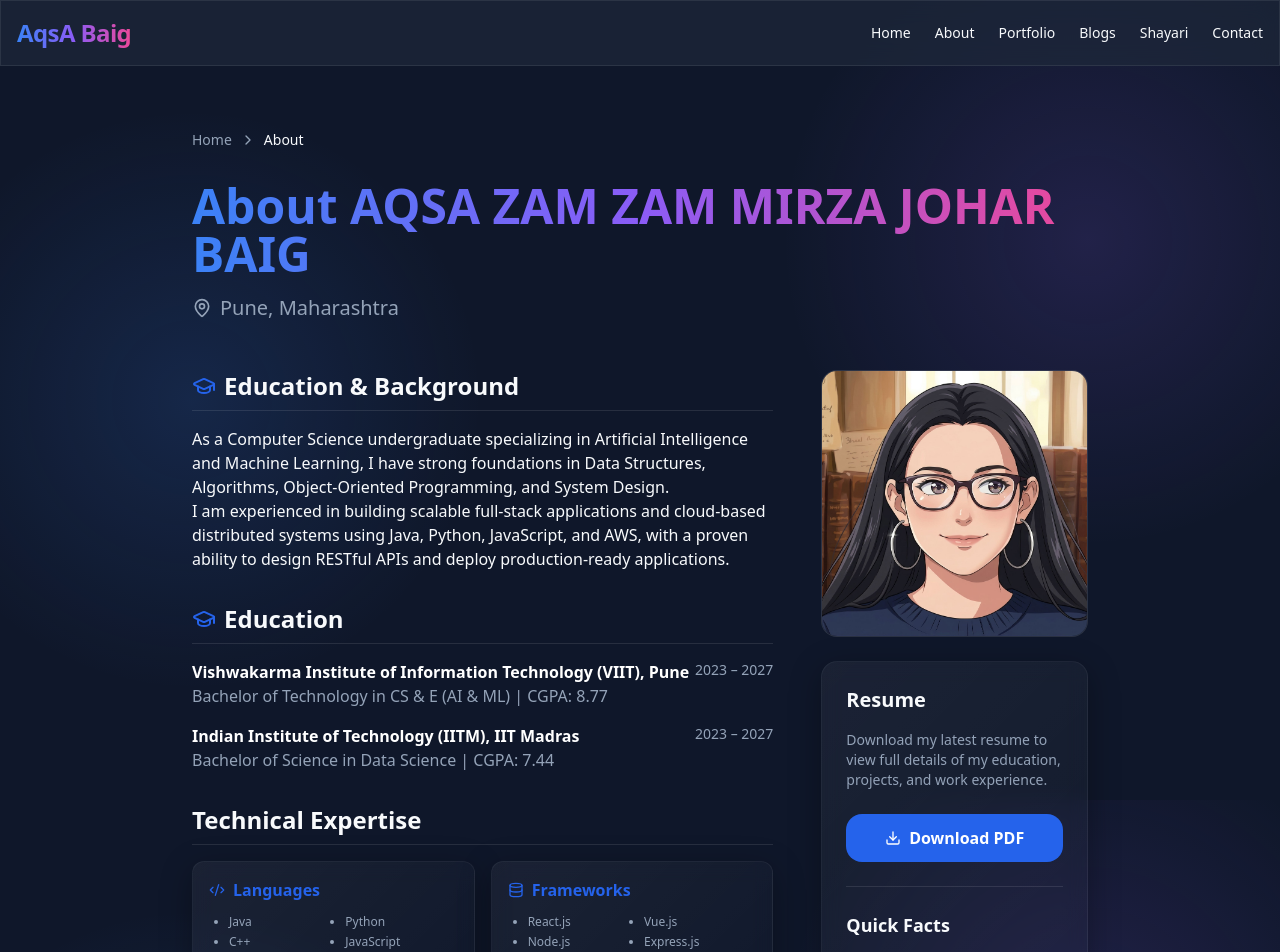
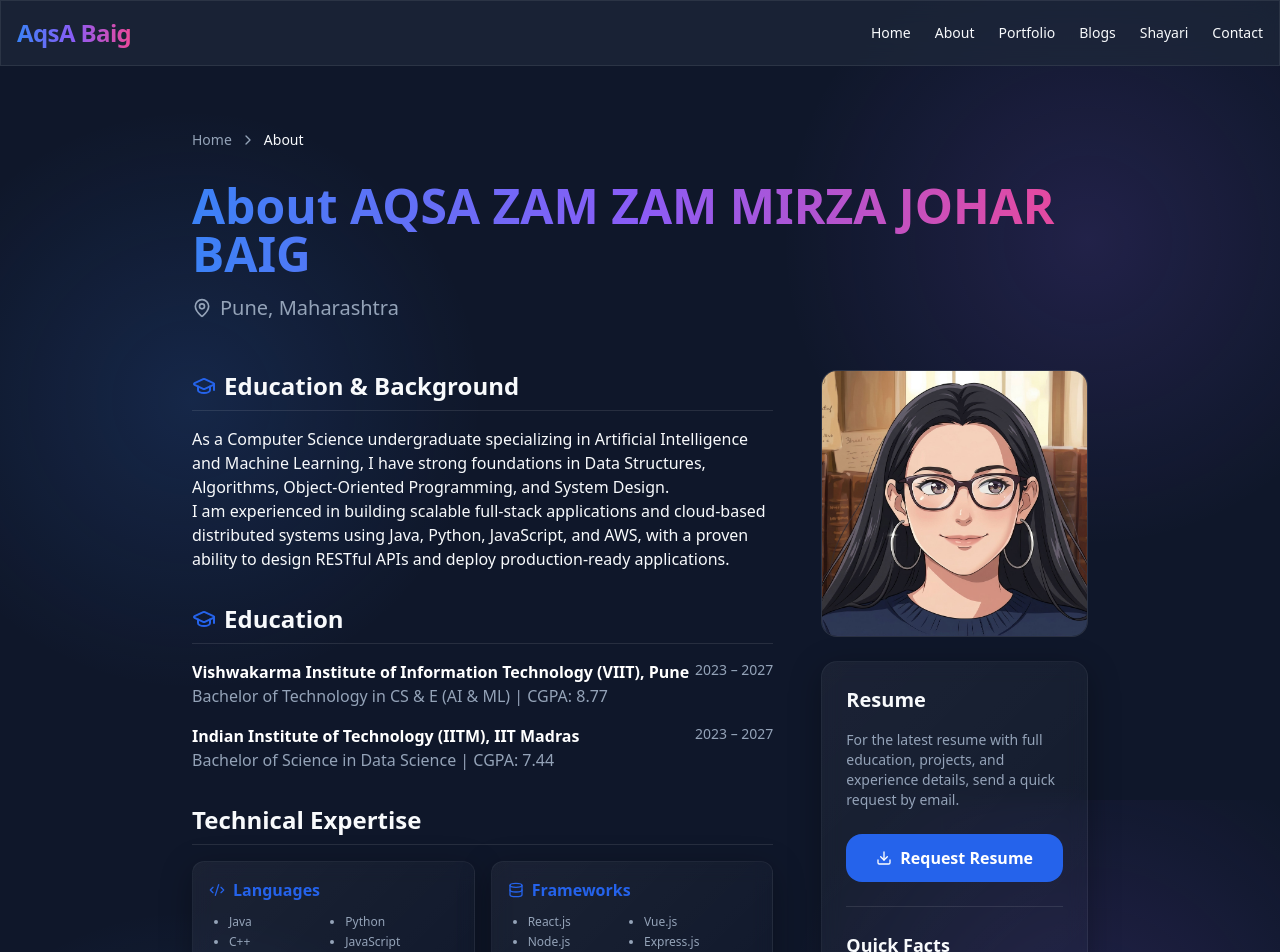
Before and after one commit to AQSA-ZAM-ZAM-MIRZA-JOHAR-BAIG/AQSA-ZAM-ZAM-MIRZA-JOHAR-BAIG-BLOGS, a Next.js app in the folder frontend/: page /about in a window 1280 px wide. Shown: the top 952 px of the page. Built offline with nearby package versions, Linux system fonts and the light colour scheme.

Commit message:
fixing errors

```diff
--- a/frontend/src/app/about/page.tsx
+++ b/frontend/src/app/about/page.tsx
@@ -165,14 +165,13 @@ export default function AboutPage() {
           <div className="glass-panel p-6 rounded-2xl border border-white/10 sticky top-24">
             <h3 className="text-xl font-bold font-outfit mb-4">Resume</h3>
             <p className="text-sm text-muted-foreground mb-6">
-              Download my latest resume to view full details of my education, projects, and work experience.
+              For the latest resume with full education, projects, and experience details, send a quick request by email.
             </p>
             <a
-              href="/resume.pdf"
+              href="mailto:aqsazamzam2005@gmail.com?subject=Resume%20Request"
               className="w-full bg-primary hover:bg-primary/90 text-white font-semibold py-3 px-4 rounded-lg transition-colors flex items-center justify-center gap-2"
-              download
             >
-              <Download className="w-4 h-4" /> Download PDF
+              <Download className="w-4 h-4" /> Request Resume
             </a>
 
             <hr className="border-white/10 my-6" />
```
